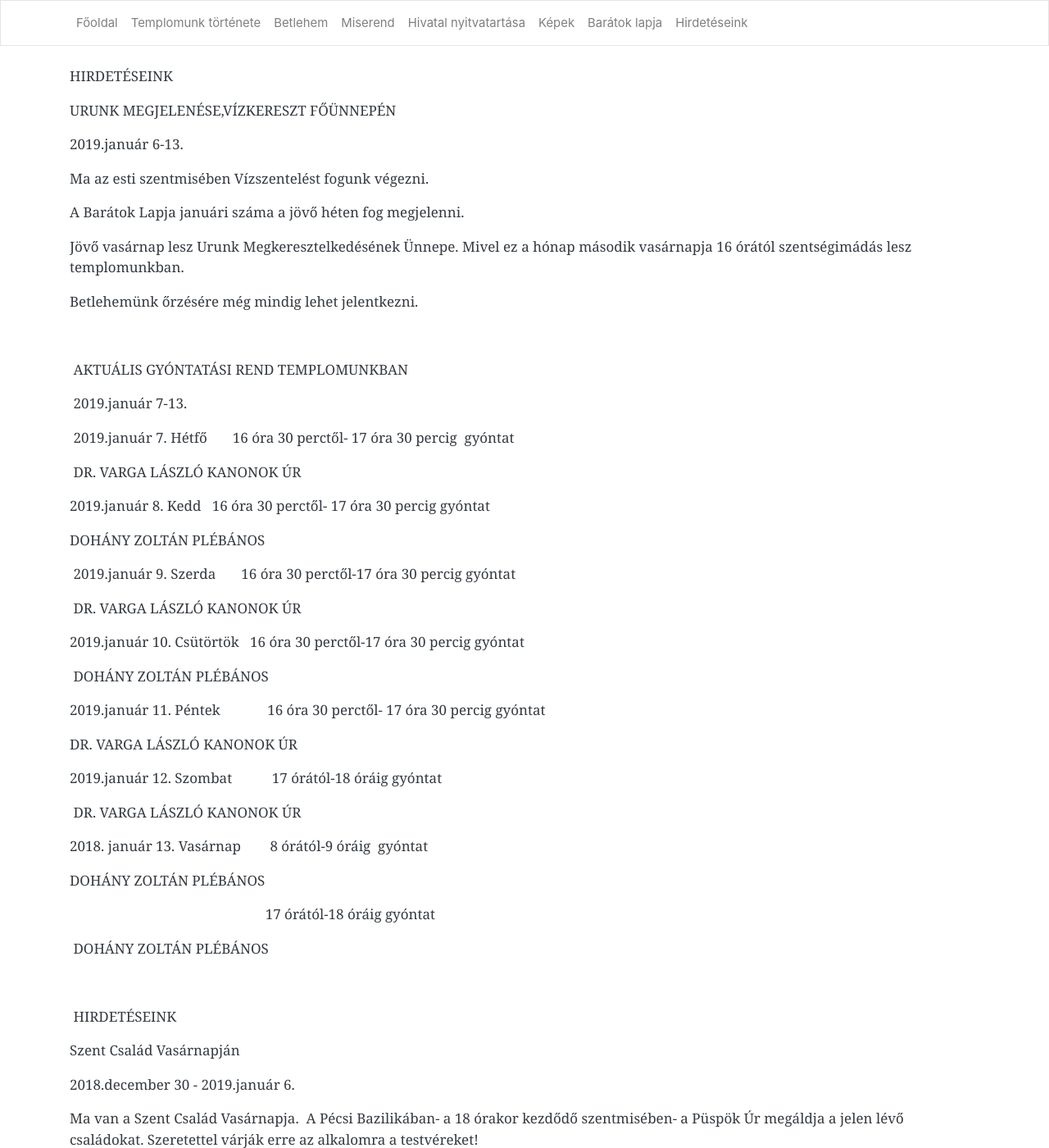
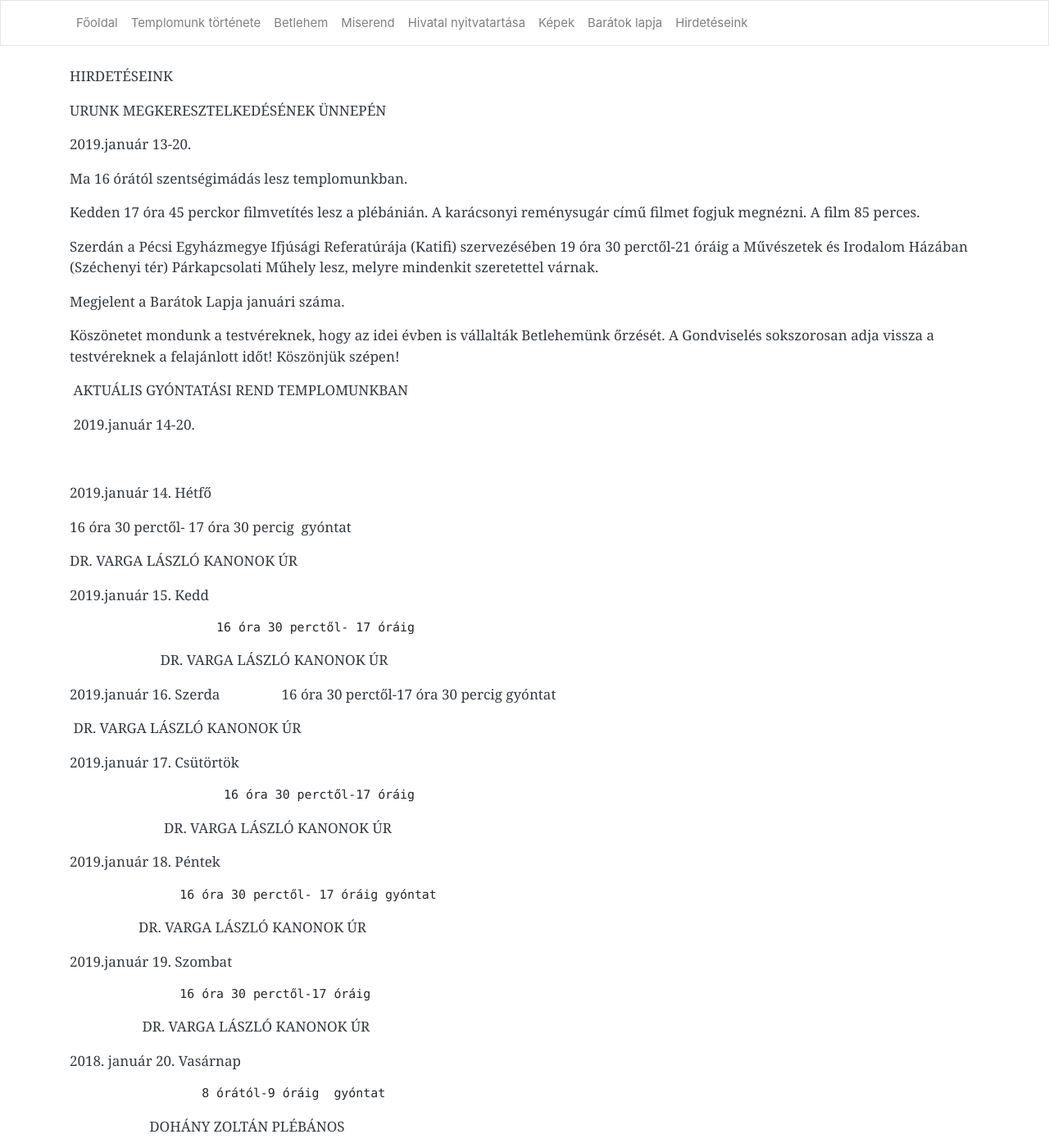
Before and after one commit to pecsi-ferences/pecsi-ferences.github.io, a Jekyll site: the page built from hirdeteseink.md, in a window 1280 px wide and 1400 px high. Shown: the whole window at 82% size. Built offline with Jekyll 4.4.1, drawn with Linux system fonts in a browser that asks for light colours; nearby versions of some CDN libraries; some of the changed text lies outside the part shown.

Commit message:
Update from Forestry.io - Updated hirdeteseink.md

```diff
--- a/hirdeteseink.md
+++ b/hirdeteseink.md
@@ -3,6 +3,74 @@ layout: default
 title: Hirdetéseink
 
 ---
+HIRDETÉSEINK
+
+URUNK MEGKERESZTELKEDÉSÉNEK ÜNNEPÉN
+
+2019\.január 13-20.
+
+Ma 16 órától szentségimádás lesz templomunkban.
+
+Kedden 17 óra 45 perckor filmvetítés lesz a plébánián. A karácsonyi reménysugár című filmet fogjuk megnézni. A film 85 perces.
+
+Szerdán a Pécsi Egyházmegye Ifjúsági Referatúrája (Katifi) szervezésében 19 óra 30 perctől-21 óráig a Művészetek és Irodalom Házában (Széchenyi tér) Párkapcsolati Műhely lesz, melyre mindenkit szeretettel várnak.
+
+Megjelent a Barátok Lapja januári száma.
+
+Köszönetet mondunk a testvéreknek, hogy az idei évben is vállalták Betlehemünk őrzését. A Gondviselés sokszorosan adja vissza a testvéreknek a felajánlott időt! Köszönjük szépen!
+
+ AKTUÁLIS GYÓNTATÁSI REND TEMPLOMUNKBAN
+
+ 2019.január 14-20.
+
+
+
+2019\.január 14. Hétfő
+
+16 óra 30 perctől- 17 óra 30 percig  gyóntat
+
+DR. VARGA LÁSZLÓ KANONOK ÚR
+
+2019\.január 15. Kedd
+
+                        16 óra 30 perctől- 17 óráig
+
+                         DR. VARGA LÁSZLÓ KANONOK ÚR
+
+2019\.január 16. Szerda                                                                                             16 óra 30 perctől-17 óra 30 percig gyóntat
+
+ DR. VARGA LÁSZLÓ KANONOK ÚR
+
+2019\.január 17. Csütörtök
+
+                         16 óra 30 perctől-17 óráig
+
+                          DR. VARGA LÁSZLÓ KANONOK ÚR
+
+2019\.január 18. Péntek
+
+                   16 óra 30 perctől- 17 óráig gyóntat
+
+                   DR. VARGA LÁSZLÓ KANONOK ÚR
+
+2019\.január 19. Szombat
+
+                   16 óra 30 perctől-17 óráig
+
+                    DR. VARGA LÁSZLÓ KANONOK ÚR
+
+2018\. január 20. Vasárnap
+
+                      8 órától-9 óráig  gyóntat
+
+                      DOHÁNY ZOLTÁN PLÉBÁNOS
+
+                        17 órától-18 óráig gyóntat
+
+                       DR. VARGA LÁSZLÓ KANONOK ÚR
+
+
+
 HIRDETÉSEINK
 
 URUNK MEGJELENÉSE,VÍZKERESZT FŐÜNNEPÉN
@@ -17,47 +85,43 @@ Jövő vasárnap lesz Urunk Megkeresztelkedésének Ünnepe. Mivel ez a hónap m
 
 Betlehemünk őrzésére még mindig lehet jelentkezni.
 
+AKTUÁLIS GYÓNTATÁSI REND TEMPLOMUNKBAN
 
+2019\.január 7-13.
 
- AKTUÁLIS GYÓNTATÁSI REND TEMPLOMUNKBAN
+2019\.január 7. Hétfő       16 óra 30 perctől- 17 óra 30 percig  gyóntat
 
- 2019.január 7-13.
-
- 2019.január 7. Hétfő       16 óra 30 perctől- 17 óra 30 percig  gyóntat
-
- DR. VARGA LÁSZLÓ KANONOK ÚR
+DR. VARGA LÁSZLÓ KANONOK ÚR
 
 2019\.január 8. Kedd   16 óra 30 perctől- 17 óra 30 percig gyóntat
 
 DOHÁNY ZOLTÁN PLÉBÁNOS
 
- 2019.január 9. Szerda       16 óra 30 perctől-17 óra 30 percig gyóntat
+2019\.január 9. Szerda       16 óra 30 perctől-17 óra 30 percig gyóntat
 
- DR. VARGA LÁSZLÓ KANONOK ÚR
+DR. VARGA LÁSZLÓ KANONOK ÚR
 
 2019\.január 10. Csütörtök     16 óra 30 perctől-17 óra 30 percig gyóntat
 
- DOHÁNY ZOLTÁN PLÉBÁNOS
+DOHÁNY ZOLTÁN PLÉBÁNOS
 
 2019\.január 11. Péntek             16 óra 30 perctől- 17 óra 30 percig gyóntat
 
- DR. VARGA LÁSZLÓ KANONOK ÚR
+DR. VARGA LÁSZLÓ KANONOK ÚR
 
 2019\.január 12. Szombat           17 órától-18 óráig gyóntat
 
- DR. VARGA LÁSZLÓ KANONOK ÚR
+DR. VARGA LÁSZLÓ KANONOK ÚR
 
 2018\. január 13. Vasárnap        8 órától-9 óráig  gyóntat
 
- DOHÁNY ZOLTÁN PLÉBÁNOS
+DOHÁNY ZOLTÁN PLÉBÁNOS
 
-                                                      17 órától-18 óráig gyóntat
+17 órától-18 óráig gyóntat
 
- DOHÁNY ZOLTÁN PLÉBÁNOS
+DOHÁNY ZOLTÁN PLÉBÁNOS
 
-
-
- HIRDETÉSEINK
+HIRDETÉSEINK
 
 Szent Család Vasárnapján
 
```
